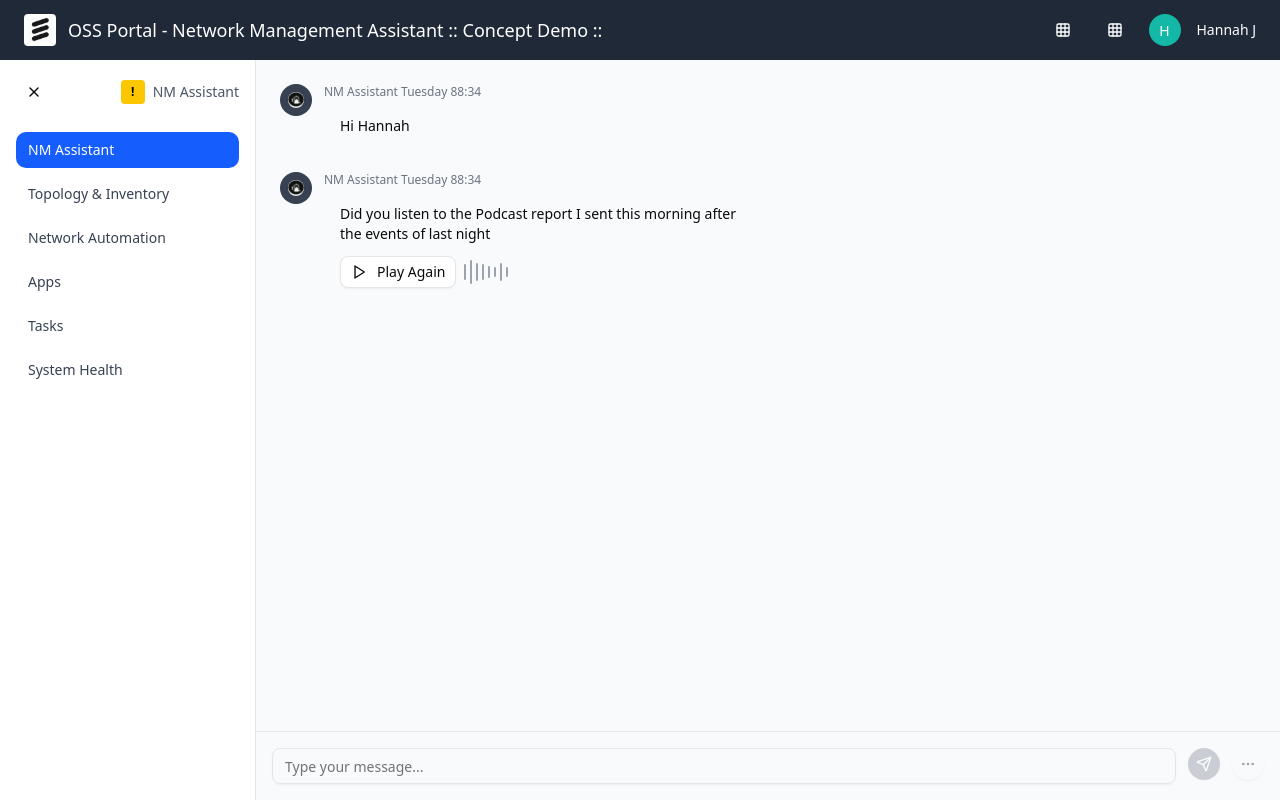
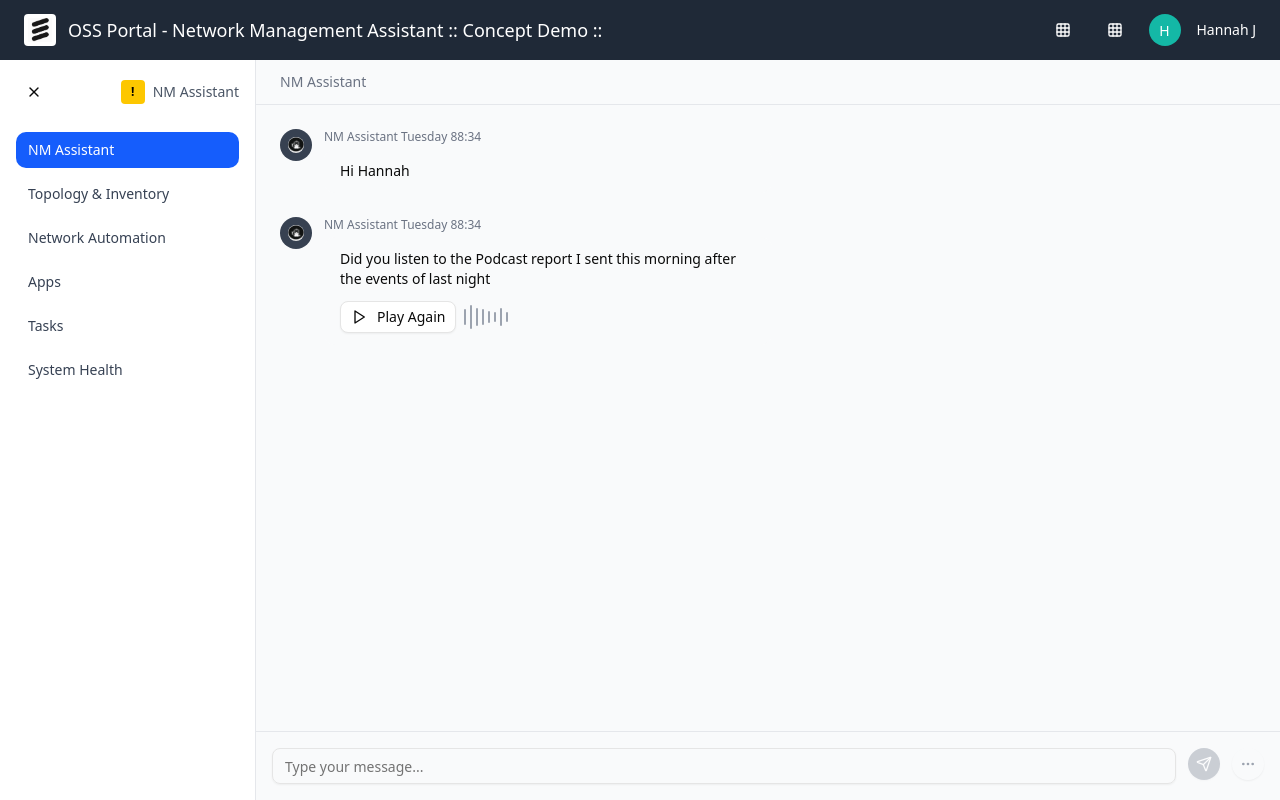
Before and after one commit to raoulbia-ai/oss-portal-demo, a React (Vite) app: page / in a window 1280 px wide. Built offline with nearby package versions, Linux system fonts and the light colour scheme.

Commit message:
Add NM Assistant header to main content area to match original layout exactly

```diff
--- a/src/App.jsx
+++ b/src/App.jsx
@@ -191,6 +191,11 @@ function App() {
 
         {/* Main Content */}
         <div className="flex-1 flex flex-col">
+          {/* Content Header */}
+          <div className="border-b border-gray-200 px-6 py-3">
+            <h2 className="text-gray-500 text-sm font-medium">NM Assistant</h2>
+          </div>
+
           {/* Chat Messages */}
           <div className="flex-1 overflow-y-auto p-6 space-y-6">
             {messages.map((msg) => (
```
Also changed, not shown: 4 other files (tests, documents, lock files or other folders).
